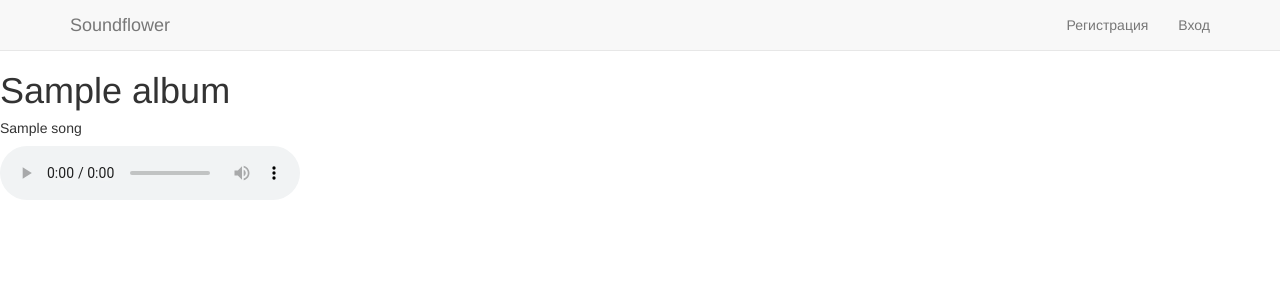
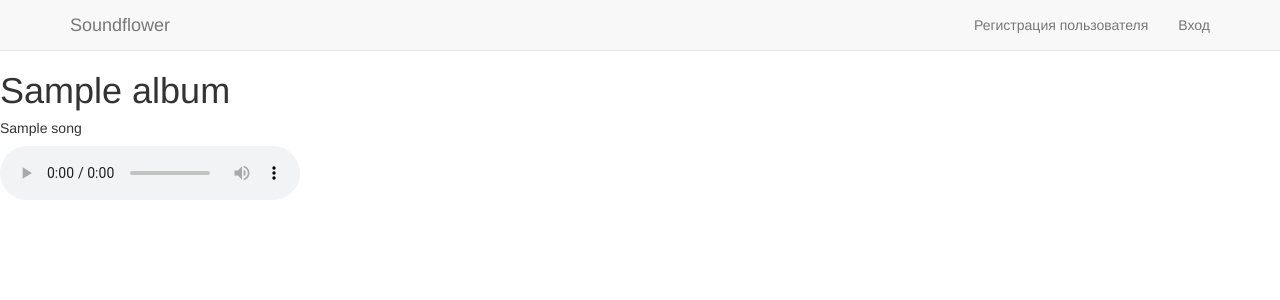
Before and after one commit to iwannadoyouwrights/soundflower, a Python web app: template main/jinja2/main/album.html in a window 1280 px wide. Shown: the top 300 px of the page. Run offline with Jinja, Linux system fonts and the light colour scheme; the template is opened without the code that fills it: most values are stand-ins (such as "Sample title", 1, 10 or a date in 2020); some libraries are stand-ins or nearby versions.

Commit message:
user reg(navbar)

```diff
--- a/main/jinja2/main/navbar.html
+++ b/main/jinja2/main/navbar.html
@@ -13,7 +13,7 @@
     <div class="collapse navbar-collapse" id="bs-example-navbar-collapse-1">
       <ul class="nav navbar-nav navbar-right">
         {% if not request.user.is_authenticated() %}
-          <li><a href={{ url('registration_register') }}>Регистрация</a></li>
+          <li><a href={{ url('registration_register') }}>Регистрация пользователя</a></li>
           <li><a href={{ url('auth_login') }}>Вход</a></li>
         {% else %}
           <p class="navbar-text">{{ request.user }}</p>
```
